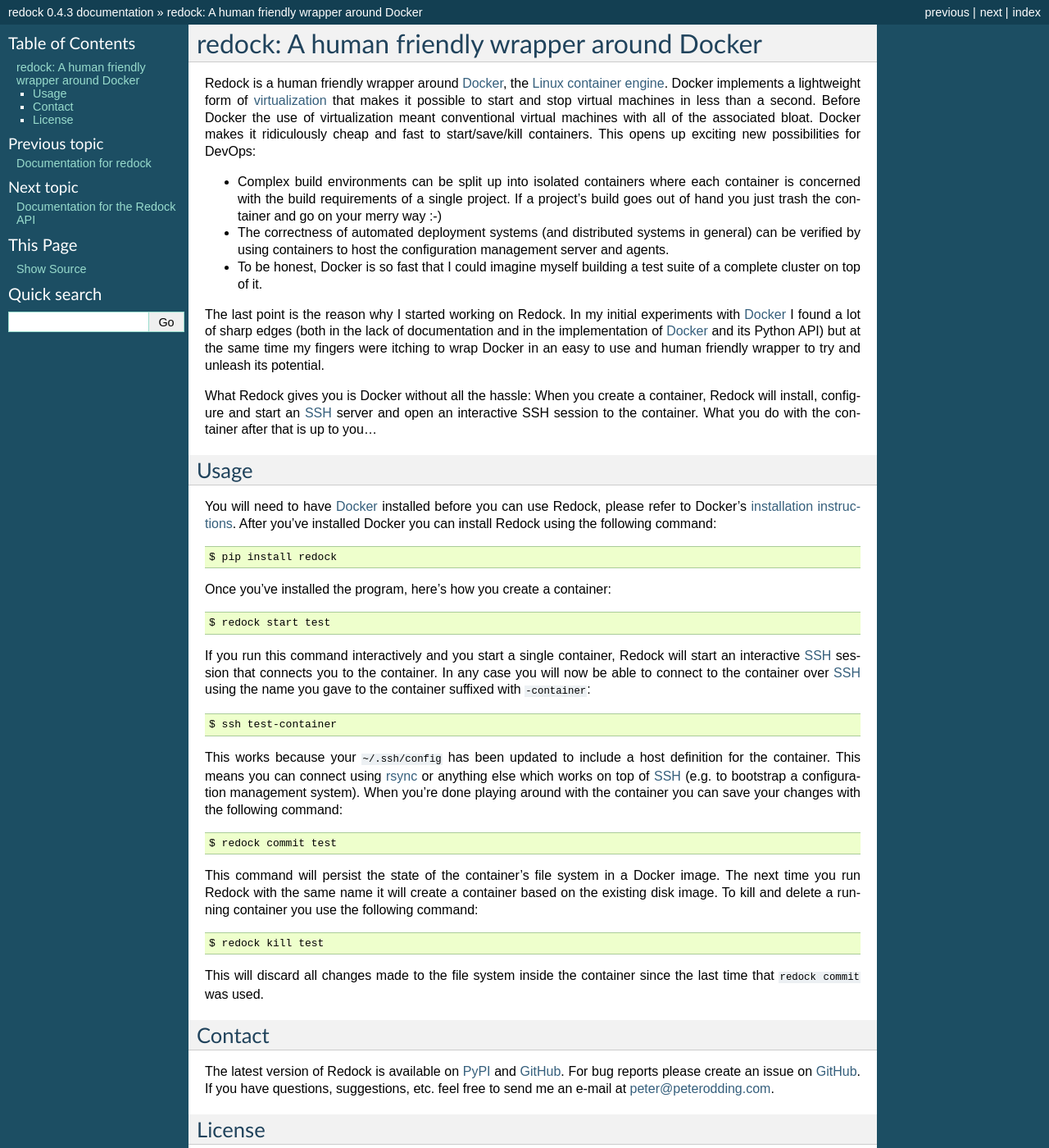
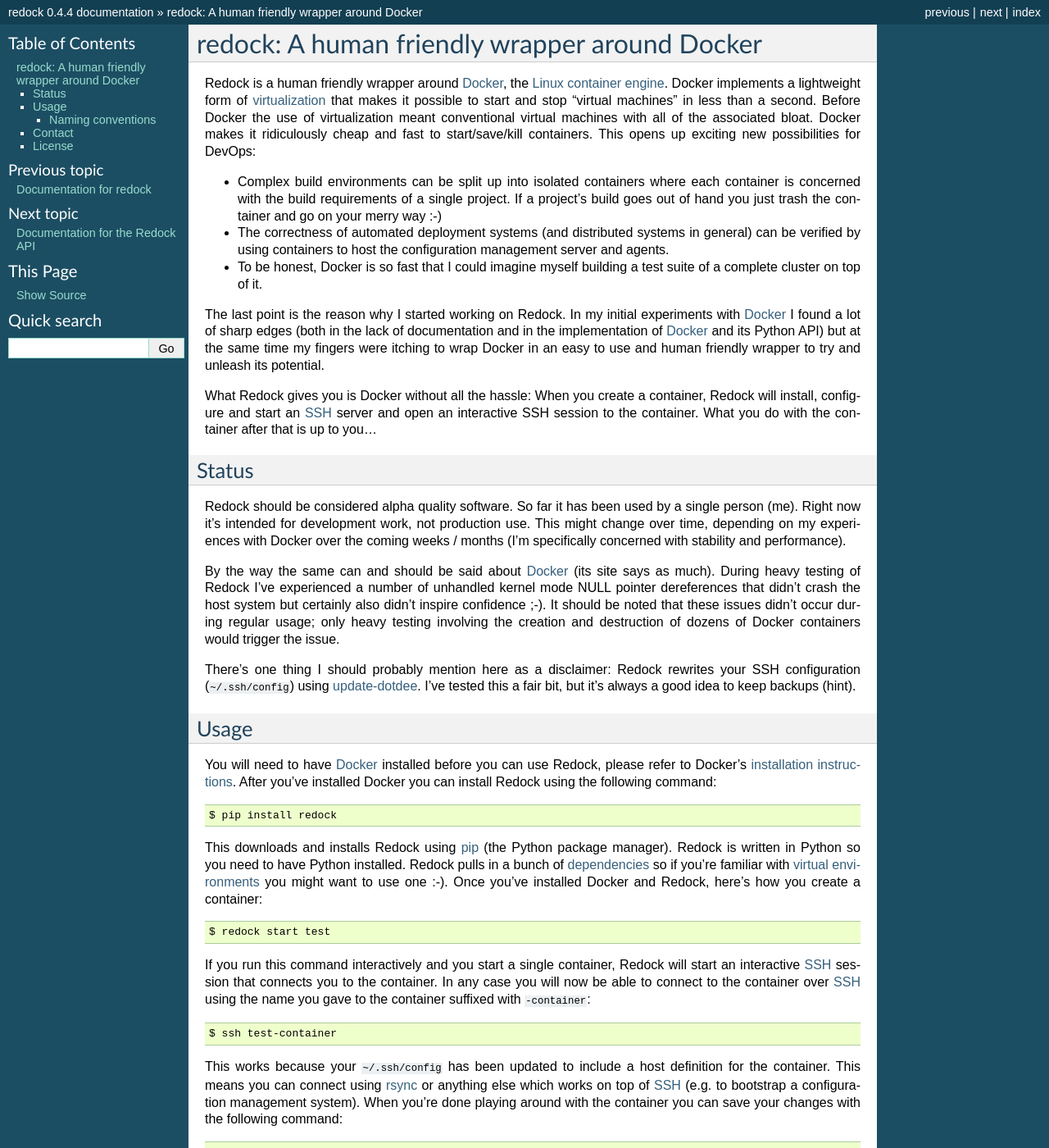
Before and after one commit to xolox/python-redock, a Sphinx documentation site: the page built from docs/users.rst, in a window 1280 px wide and 1400 px high. Shown: the whole window at 82% size. Built offline with Sphinx 7.4.7, drawn with Linux system fonts in a browser that asks for light colours; some of the changed text lies outside the part shown.

```diff
--- a/README.rst
+++ b/README.rst
@@ -3,7 +3,7 @@ redock: A human friendly wrapper around Docker
 
 Redock is a human friendly wrapper around Docker_, the `Linux container
 engine`_. Docker implements a lightweight form of virtualization_ that makes it
-possible to start and stop virtual machines in less than a second. Before
+possible to start and stop "virtual machines" in less than a second. Before
 Docker the use of virtualization meant conventional virtual machines with all
 of the associated bloat. Docker makes it ridiculously cheap and fast to
 start/save/kill containers. This opens up exciting new possibilities for
@@ -32,6 +32,27 @@ container, Redock will install, configure and start an SSH_ server and open
 an interactive SSH session to the container. What you do with the container
 after that is up to you...
 
+Status
+------
+
+Redock should be considered alpha quality software. So far it has been used by
+a single person (me). Right now it's intended for development work, not
+production use. This might change over time, depending on my experiences with
+Docker over the coming weeks / months (I'm specifically concerned with
+stability and performance).
+
+By the way the same can and should be said about Docker_ (its site says as
+much). During heavy testing of Redock I've experienced a number of unhandled
+kernel mode NULL pointer dereferences that didn't crash the host system but
+certainly also didn't inspire confidence ;-). It should be noted that these
+issues didn't occur during regular usage; only heavy testing involving the
+creation and destruction of dozens of Docker containers would trigger the
+issue.
+
+There's one thing I should probably mention here as a disclaimer: Redock
+rewrites your SSH configuration (``~/.ssh/config``) using update-dotdee_. I've
+tested this a fair bit, but it's always a good idea to keep backups (hint).
+
 Usage
 -----
 
@@ -41,7 +62,11 @@ install Redock using the following command::
 
     $ pip install redock
 
-Once you've installed the program, here's how you create a container::
+This downloads and installs Redock using pip_ (the Python package manager).
+Redock is written in Python so you need to have Python installed. Redock pulls
+in a bunch of dependencies_ so if you're familiar with `virtual environments`_
+you might want to use one :-). Once you've installed Docker and Redock, here's
+how you create a container::
 
     $ redock start test
 
@@ -70,6 +95,30 @@ container you use the following command::
 This will discard all changes made to the file system inside the container
 since the last time that ``redock commit`` was used.
 
+Naming conventions
+~~~~~~~~~~~~~~~~~~
+
+In the examples above the name ``test`` is used. This name is used by Redock to
+identify the running container (created with ``redock start``) and any
+associated images (created with ``redock commit``). By using multiple names you
+can run multiple containers in parallel and you can suspend / resume "long
+term" containers.
+
+The names accepted by Redock are expected to be of the form ``repository:tag``
+(two words separated by a colon):
+
+1. The first part (``repository`` in the example) is a top level name space for
+   Docker images. For example there is a repository called ``ubuntu`` that
+   contains the official base images. Similarly Redock uses the repository
+   ``redock`` for the base image it creates on the first run.
+
+2. The second part (``tag`` in the example) is the name of a specific container
+   and/or image; I usually just sets it to the host name of the system that
+   will be running inside the container.
+
+If the colon is missing the ``repository`` will be set to your username (based
+on the environment variable ``$USER``).
+
 Contact
 -------
 
@@ -85,13 +134,17 @@ This software is licensed under the `MIT license`_.
 © 2013 Peter Odding.
 
 .. External references:
+.. _dependencies: https://github.com/xolox/python-redock/blob/master/requirements.txt
 .. _Docker: http://www.docker.io/
 .. _GitHub: https://github.com/xolox/python-redock
 .. _installation instructions: http://www.docker.io/gettingstarted/
 .. _Linux container engine: http://en.wikipedia.org/wiki/LXC
 .. _MIT license: http://en.wikipedia.org/wiki/MIT_License
 .. _peter@peterodding.com: peter@peterodding.com
+.. _pip: http://www.pip-installer.org/
 .. _PyPI: https://pypi.python.org/pypi/redock
 .. _rsync: http://en.wikipedia.org/wiki/Rsync
 .. _SSH: http://en.wikipedia.org/wiki/Secure_Shell
+.. _update-dotdee: https://pypi.python.org/pypi/update-dotdee
+.. _virtual environments: http://www.virtualenv.org/
 .. _virtualization: http://en.wikipedia.org/wiki/Virtualization
--- a/redock/__init__.py
+++ b/redock/__init__.py
@@ -1,2 +1,2 @@
 # Semi-standard module versioning.
-__version__ = '0.4.3'
+__version__ = '0.4.4'
```
Also changed, not shown: docs/index.rst (+5 -4 lines), 1 other file.
